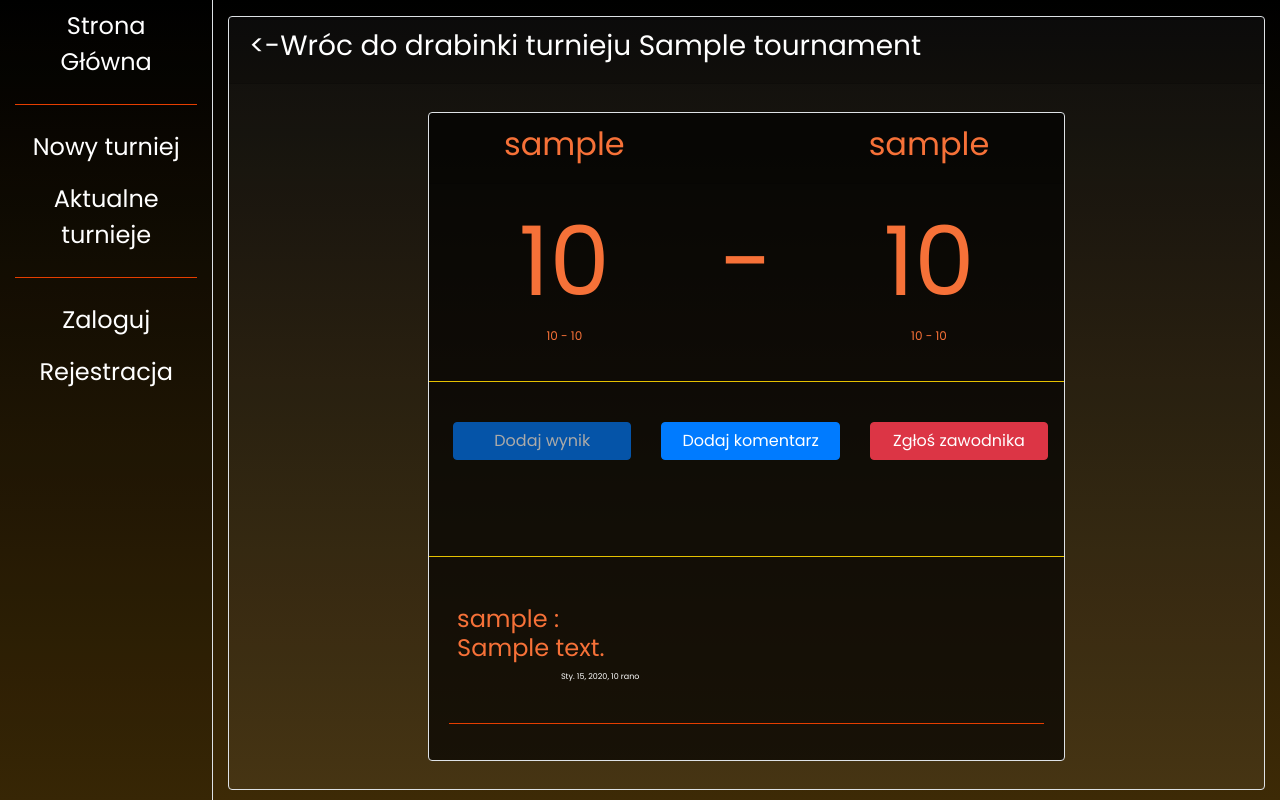
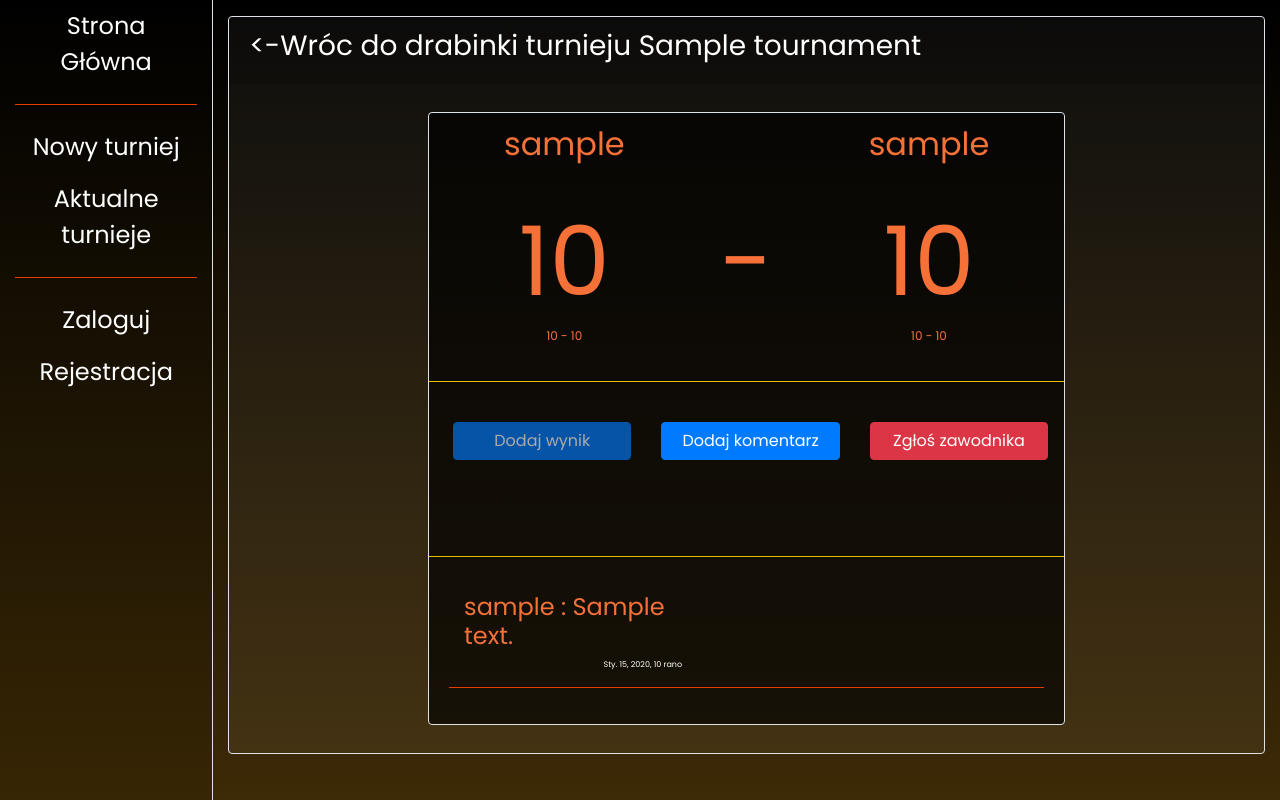
Before and after one commit to psgoral/Django-Tournament-Creator, a Django app: a page that uses main/templates/main/match.html in a window 1280 px wide. Run offline with Django 3.2, Linux system fonts and the light colour scheme; tables that the repository leaves empty hold one stand-in row (values such as "Sample post"); some libraries are stand-ins or nearby versions.

Commit message:
deploy-script

```diff
--- a/main/templates/main/match.html
+++ b/main/templates/main/match.html
@@ -129,10 +129,10 @@
 
                                 </div>
                                 <hr style="background-color: gold;">
-                                <div class="card-body justify-content-md-center">
+                                <div class="card-body">
 
                                     {%for comment in comments%}
-                                    <div class="col-4 mt-1 p-2">
+                                    <div class="col-5 text-center">
                                         <h4 class="text-left">
                                             {{comment.author}} : {{comment.message}}
                                         </h4>
```
